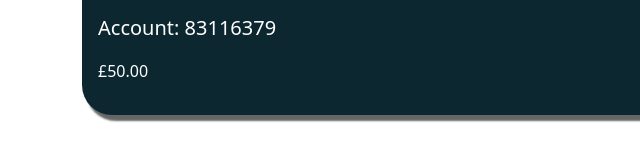
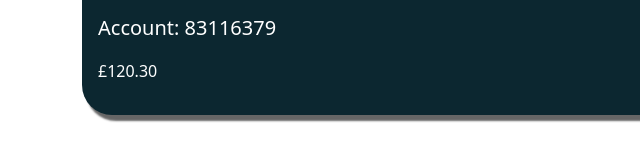
Before and after one commit to codeXii/Barclays-bank, a plain HTML site: page account.html in a window 1280 px wide. Shown: the part 257-425 px from the top of the page, 0-640 px from the left. Drawn offline with nearby package versions, Linux system fonts and the light colour scheme.

Commit message:
Update account.html

```diff
--- a/account.html
+++ b/account.html
@@ -56,7 +56,7 @@
                         <i class="bi bi-person-circle h1"></i>
                         <p>Hello, <strong>Nemara Bikila Merga</strong></p>
                         <p class="lead">Account: 83116379</p>
-                        <p>£50.00</p>
+                        <p>£120.30</p>
                     </div>
                 </div>
             </div>
```
